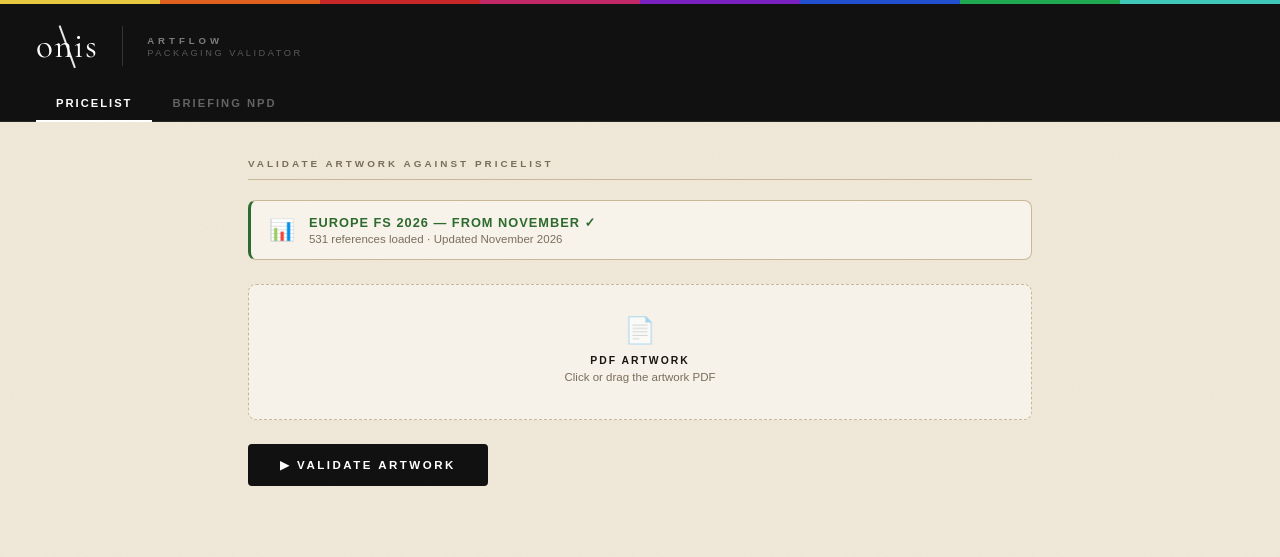
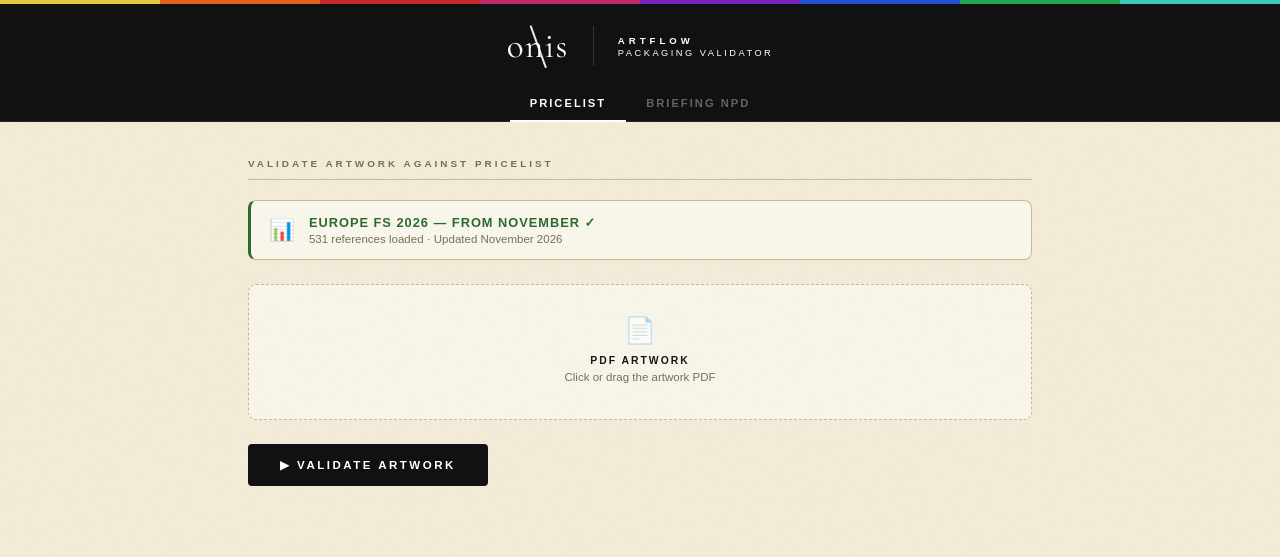
Before and after one commit to Nicodatos9/ArtFlow, a plain HTML site: page index.html in a window 1280 px wide. Drawn offline with nearby package versions, Linux system fonts and the light colour scheme; a script that the page names is missing.

Commit message:
Fix: kraft bege claro, header centrado, textos brancos
- Kraft: #f2ecd8 (mais bege/claro, próximo do brand guide)
- header-inner: justify-content center
- tabs: justify-content center
- .app-name e .app-sub: cor #ffffff (branco puro)

Co-Authored-By: Claude Sonnet 4.6 <noreply@anthropic.com>
Claude-Session: https://claude.ai/code/session_019229MoitxbjNW7YhzWoXV5

```diff
--- a/index.html
+++ b/index.html
@@ -9,10 +9,10 @@
 <style>
 /* ── ONIS BRAND TOKENS ─────────────────────────── */
 :root {
-  /* Kraft paper palette */
-  --kraft:    #f0e8d8;
-  --kraft2:   #e8dcc8;
-  --kraft3:   #ddd0ba;
+  /* Kraft paper palette — bege claro como brand guide */
+  --kraft:    #f2ecd8;
+  --kraft2:   #ece4cc;
+  --kraft3:   #e4d8ba;
   --surface:  #f8f4ec;
   --dark:     #111111;
   /* ONIS accent: warm near-black ink */
@@ -82,7 +82,7 @@ header {
 }
 .header-inner {
   padding: 22px 36px 20px;
-  display: flex; align-items: center; gap: 20px;
+  display: flex; align-items: center; justify-content: center; gap: 20px;
 }
 
 /* ONIS logotype — rendered in CSS matching brand */
@@ -118,7 +118,7 @@ header {
   font-family: Arial, Helvetica, sans-serif;
   font-size: 0.6rem;
   font-weight: 700;
-  color: rgba(255,255,255,0.45);
+  color: #ffffff;
   letter-spacing: 4px;
   text-transform: uppercase;
   margin-bottom: 2px;
@@ -126,7 +126,7 @@ header {
 .app-sub {
   font-family: Arial, Helvetica, sans-serif;
   font-size: 0.58rem;
-  color: rgba(255,255,255,0.3);
+  color: #ffffff;
   letter-spacing: 2.5px;
   text-transform: uppercase;
 }
@@ -141,6 +141,7 @@ header {
   background: var(--dark);
   padding: 0 36px;
   display: flex;
+  justify-content: center;
   border-bottom: 1px solid rgba(255,255,255,0.1);
 }
 .tab {
```
